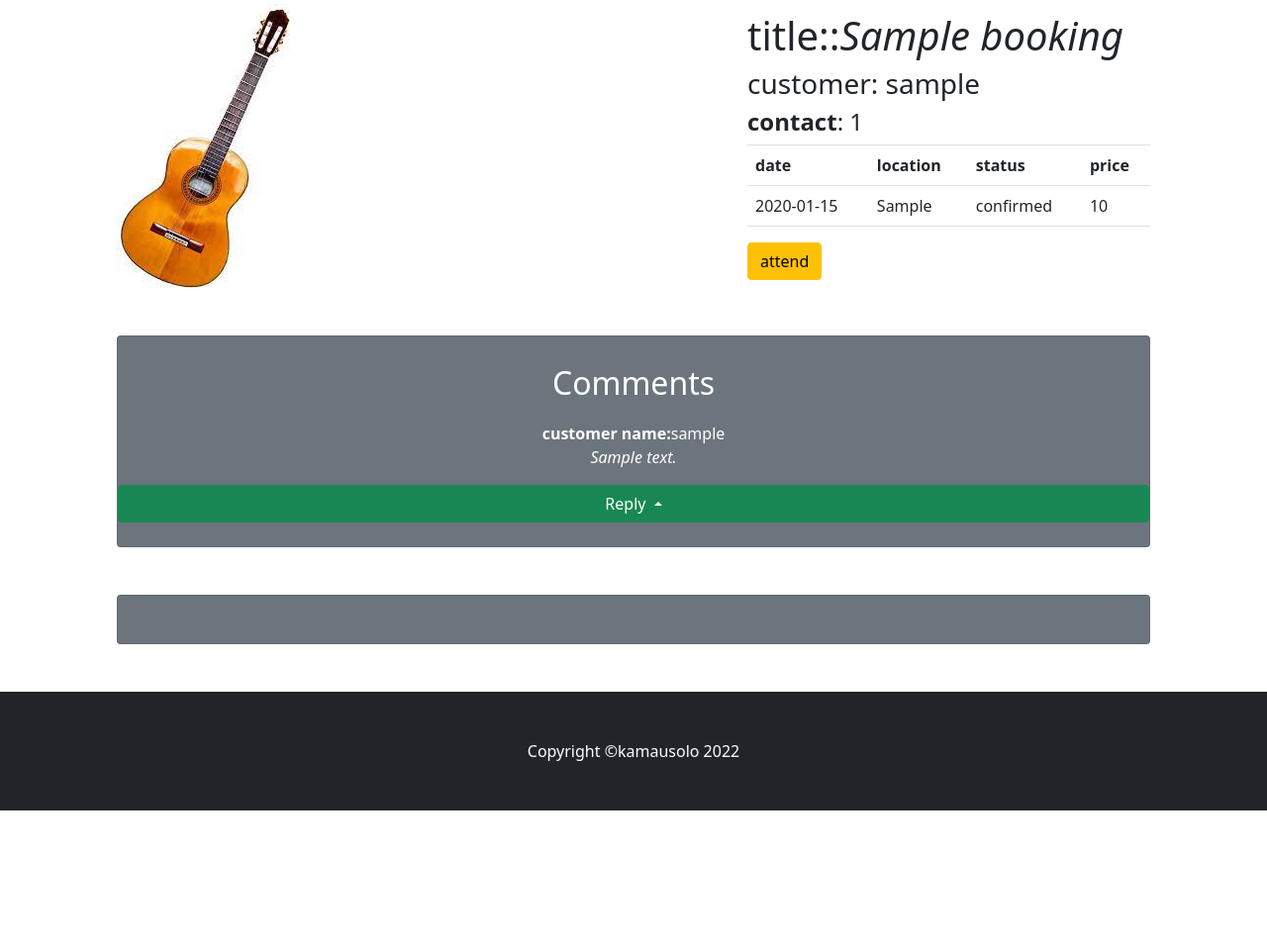
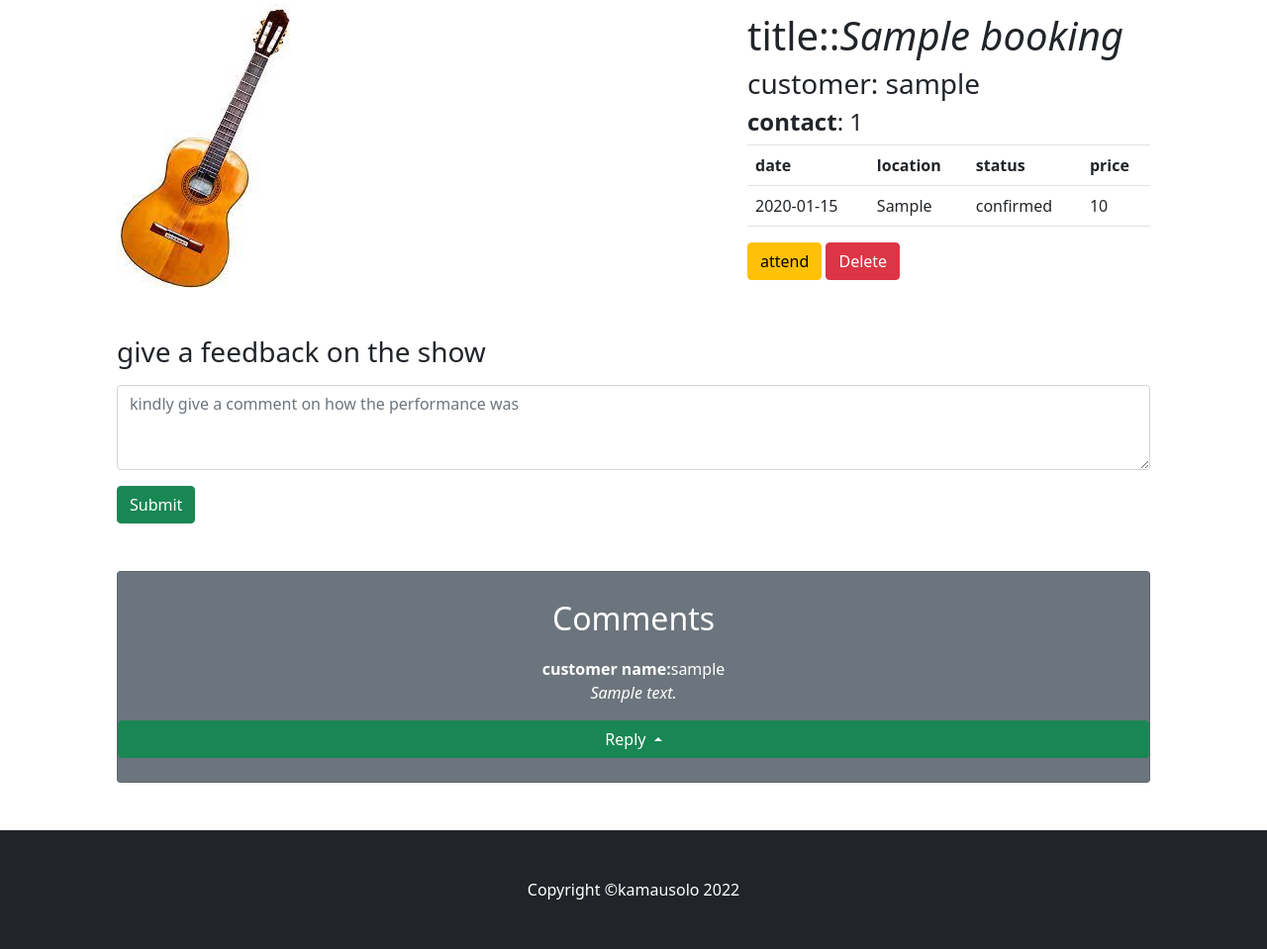
Before and after one commit to kamau826/kamaSolo, a Flask app: page /booking/1 in a window 1280 px wide. Shown: the part 100-1059 px from the top of the page at 99% size. Before the commit the page ends 919 px from the top, so only its background shows below. Run offline with Flask 2, Linux system fonts and the light colour scheme; a user stored in the database is signed in; tables that the repository leaves empty hold one stand-in row (values such as "Sample post"); some libraries are stand-ins or nearby versions.

Commit message:
changed alot of things

```diff
--- a/app/routes.py
+++ b/app/routes.py
@@ -233,13 +233,31 @@ def feedback(id):
 @app.route('/admin_reply/<int:id>',methods=['GET','POST'])
 @login_required
 def admin_reply(id):
-    reply=Reply.query.filter_by(feedback_id=id)
+    replies=Reply.query.filter_by(feedback_id=id)
     if request.method=='POST':
         message=request.form['reply']
         reply=Reply(message=message,feedback_id=id,user_id=current_user.id)
         db.session.add(reply)
         db.session.commit()
-        return redirect(url_for('booking',id=id),reply=reply)
+        return redirect(url_for('booking',id=id))
+
+#admin delete booking
+@app.route('/delete_booking/<int:id>')
+def delete_booking(id):
+    booking=Booking.query.get(id)
+    db.session.delete(booking)
+    db.session.commit()
+    return redirect(url_for('admin'))
+
+
+
+#admin update user
+@app.route('/delete_user/<int:id>',methods=['GET','POST'])
+def delete_user(id):
+    user=User.query.get(id)
+    db.session.delete(user)
+    db.session.commit()
+    return redirect(url_for('admin'))
 
 
 
--- a/app/templates/admin.html
+++ b/app/templates/admin.html
@@ -93,7 +93,9 @@
                                      <td>{{user.username}}</td>
                                      <td>{{user.email}}</td>
                                      <td>{{user.is_admin}}</td>
-                                     <td></td>
+                                     {% if not user.is_admin %}
+                                     <td><a href="{{url_for('delete_user',id=user.id)}}" class="btn btn-danger sm">Delete</a> </td>
+                                     {%endif%}
                                  </tr>
                                 {%endfor%}
                             </table>
--- a/app/templates/view_booking.html
+++ b/app/templates/view_booking.html
@@ -58,15 +58,18 @@
                         </table>
 <!--                    <a class="btn btn-primary" href="#!">Call to Action!</a>-->
                      {% if booking.status =='waiting approval' and current_user.is_admin%}
-    <a href="{{url_for('admin_accept',id=booking.id)}}"  class="btn btn-primary" >accept</a>
-    <a href="{{url_for('admin_reject',id=booking.id)}}"  class="btn btn-danger">Reject</a>
+                <a href="{{url_for('admin_accept',id=booking.id)}}"  class="btn btn-primary" >accept</a>
+                <a href="{{url_for('admin_reject',id=booking.id)}}"  class="btn btn-danger">Reject</a>
+                            <a href="{{url_for('delete_booking',id=booking.id)}}" class="btn btn-danger">Delete</a>
       {%elif booking.status=='confirmed'%}
       <a href="{{url_for('attend',id=booking.id)}}"  class="btn btn-warning" >attend</a>
+                          <a href="{{url_for('delete_booking',id=booking.id)}}" class="btn btn-danger">Delete</a>
       {% endif %}
                 </div>
             </div>
             <!-- Call to Action-->
-             {%if current_user.is_admin%}
+             {%if current_user.is_admin and booking.status=='attended' %}
+                       <a href="{{url_for('delete_booking',id=booking.id)}}" class="btn btn-danger">Delete</a>
 
                    {%else%}
                <form class="form" action="{{url_for('feedback',id=booking.id)}}" method="post">
@@ -88,17 +91,19 @@
 
 
                 <div class="card-body"><p class="text-white m-0"><b>customer name:</b>{{feedback.user.username}}<br><i>{{feedback.message}}</i></p></div>
-                {%if current_user.is_admin%}
+
                 <div class="btn-group dropup">
+                    {%if current_user.is_admin%}
                  <button type="button" class="btn btn-success dropdown-toggle" data-toggle="dropdown" aria-haspopup="true" aria-expanded="false">
               Reply
                  </button>
+                     {%endif%}
                      <div class="dropdown-menu">
                        <form class="form" action="{{url_for('admin_reply',id=feedback.id)}}" method="post">
 
                     <div class="form-group">
 
-                        <label for="exampleFormControlTextarea1"><h3>Reply</h3></label>
+                        <label for="exampleFormControlTextarea2"><h3>Reply</h3></label>
                         <textarea class="form-control" id="exampleFormControlTextarea3" name="reply" rows="3" placeholder="reply to the comment below"></textarea>
                   </div>
                  <div class="form-group">
@@ -108,16 +113,18 @@
 
                     </div>
         </div>
-                {%endif%}
+
                 {%endfor%}
             </div>
-               <div class="card text-white bg-secondary my-5 py-4 text-center">
-                {%for reply in reply %}
-                <h2 class="text-blue m-1">Reply from @kamasolo</h2>
+<!--               <div class="card text-white bg-secondary my-5 py-4 text-center">-->
 
-                <div class="card-body"><p class="text-white m-0">Customer name::ADMIN<br>{{reply.message}}</p></div>
-                {%endfor%}
-            </div>
+<!--                <h2 class="text-blue m-1">Reply from @kamasolo</h2>-->
+
+
+<!--                    {% for reply in feedback.reply%}-->
+<!--                <div class="card-body"><p class="text-white m-0">Customer name::ADMIN<br>{{feedback.reply}}</p></div>-->
+<!--                {%endfor%}-->
+<!--            </div>-->
             <!-- Content Row-->
 <!--            <div class="row gx-4 gx-lg-5">-->
 <!--                <div class="col-md-4 mb-5">-->
```
Also changed, not shown: app/templates/index.html (+7 -4 lines), kama.db.
